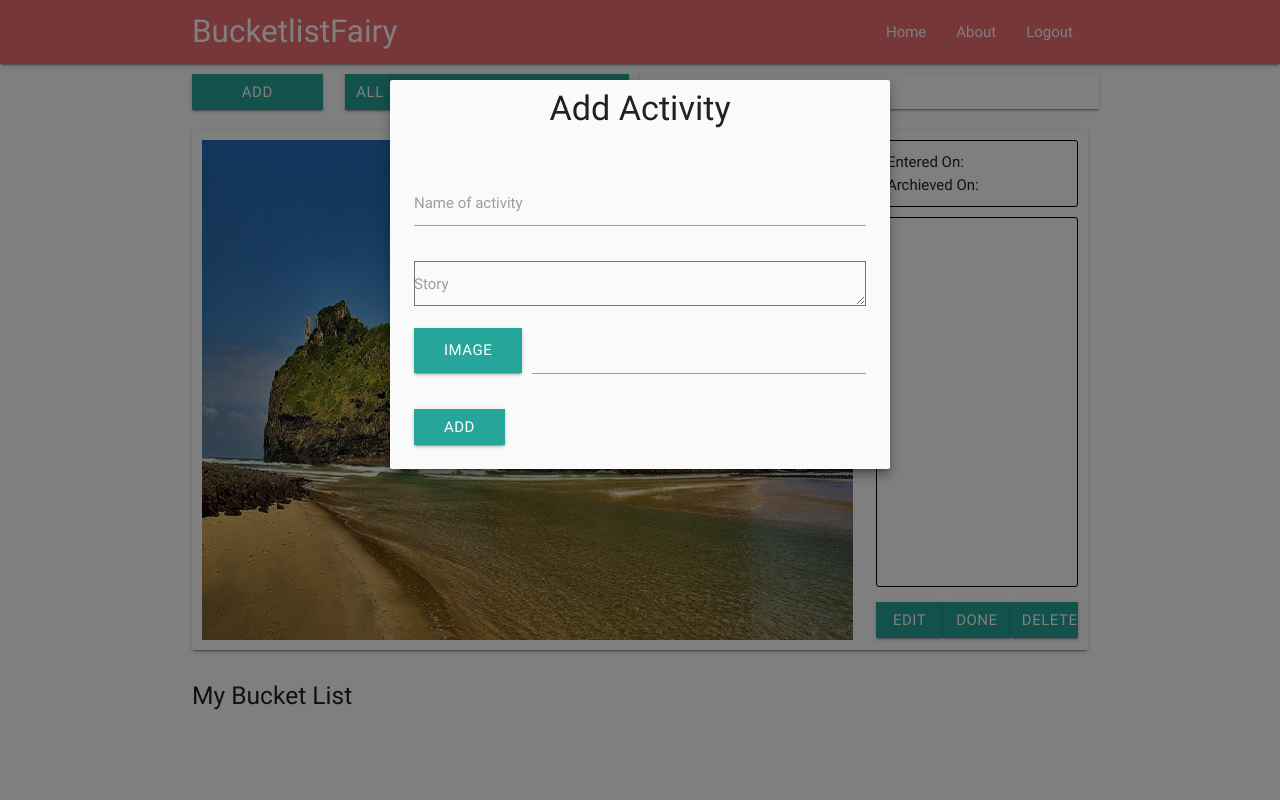
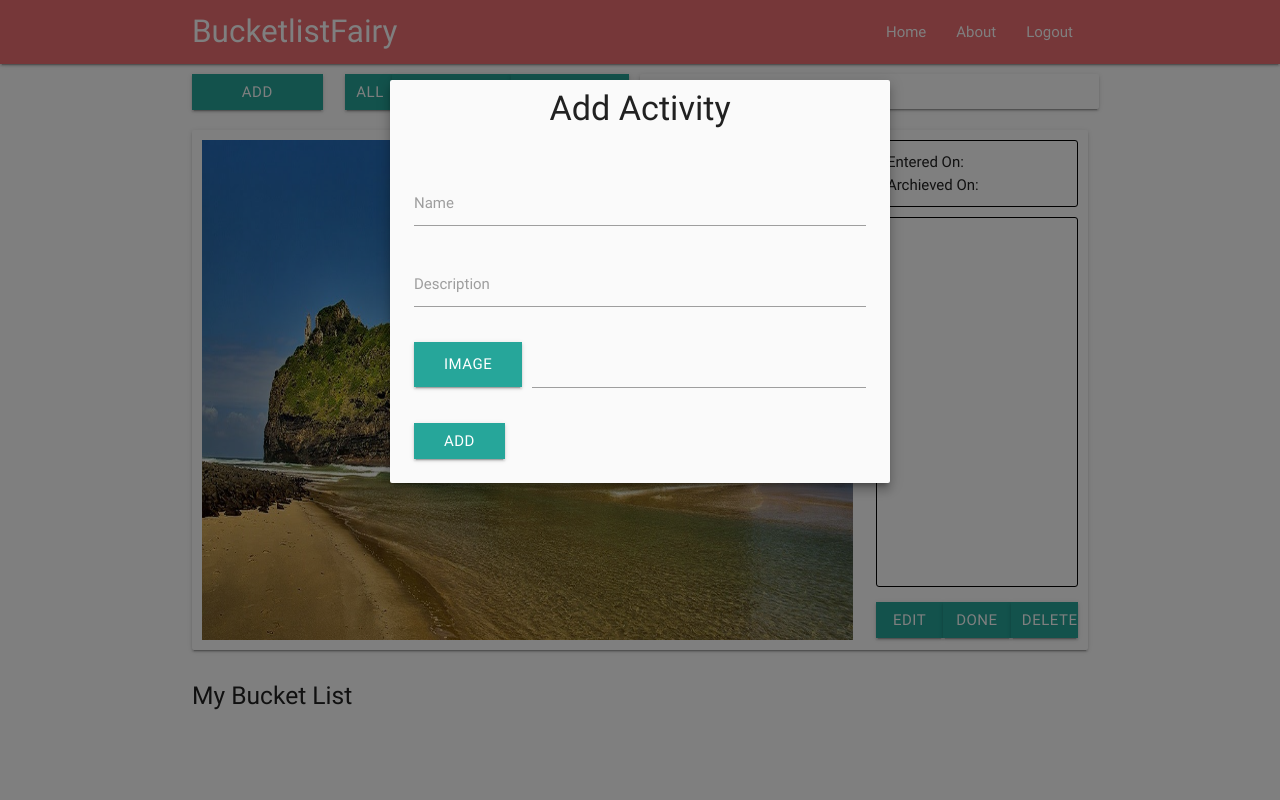
Before and after one commit to devGenie/bucket_list, a Flask app: page /dashboard in a window 1280 px wide, after a click on "ADD ACTIVITY". Run offline with Flask 2, Linux system fonts and the light colour scheme; data that the repository does not hold is empty.

Commit message:
Added jquery for rendering lists

```diff
--- a/app/templates/dashboard.html
+++ b/app/templates/dashboard.html
@@ -81,7 +81,7 @@
 </div>
 
 
-	<form class="modal" id="activityModal">
+	<form class="modal" id="activityModal" method="POST">
 		<h4 class="modal-header center">
 			Add Activity
 		</h4>
@@ -89,18 +89,18 @@
 		<div class="modal-content">
 			<div class="input-field">
 				<input type="text" name="name" id="name" class="validate">
-				<label for="email">Name of activity</label>
+				<label for="name">Name</label>
 			</div>
 
 			<div class="input-field">
-				<textarea name="story"></textarea>
-				<label for="story">Story</label>
+				<input type="text" name="description"></input type="text">
+				<label for="description">Description</label>
 			</div>
 
 			<div class="file-field input-field">
 					<div class="btn">
 						  <span>Image</span>
-						  <input type="file">
+						  <input type="file" name="dpic">
 					</div>
 					<div class="file-path-wrapper">
 					<input class="file-path validate" type="text">
@@ -122,7 +122,47 @@
 			StartingTop:'10%'
 		});
 
+		$.ajax({
+			"type":"GET",
+			"dataType":"json",
+			"url":"/api/bucketlists/hey",
+			 success:function(res){
+			 	$.each(res['data'],function(idx,data){
+			 		var elem='<div class="col s3"><div class="card bk_card">';
+			 		elem+='<div class="card-image "><img src="static/images/1.jpg"/></div><span class="card-title bk_title">';
+			 		elem+=data["name"];
+			 		elem+='</span><div class="card-content bk-content"></div>'
+			 		elem+='</div></div></div>';
+			 		$("#bucketlists").append(elem)
 
+
+			 	})
+			 }
+		});
+
+		$("#activityModal").submit(function(event){
+			event.preventDefault()
+			data=$(this).serialize()
+			$.ajax({
+				"type":"POST",
+				"dataType":"json",
+				"url":"/api/bucketlist",
+				"data":data,
+				success:function(res){
+					if(res['status']=="success"){
+						var elem='<div class="col s3"><div class="card bk_card">';
+						elem+='<div class="card-image "><img src="static/images/1.jpg"/></div><span class="card-title bk_title">';
+						elem+=res["data"]['name'];
+						elem+='</span><div class="card-content bk-content"></div>'
+						elem+='</div></div></div>';
+						$("#bucketlists").append(elem)
+					}else{
+						alert(res['message'])
+					}
+					//alert(JSON.stringify(res))
+				}
+			});
+		})
 		/*$(".pickdate").pickadate({
 			selectMonths:true,
 			selectYears:100
```
